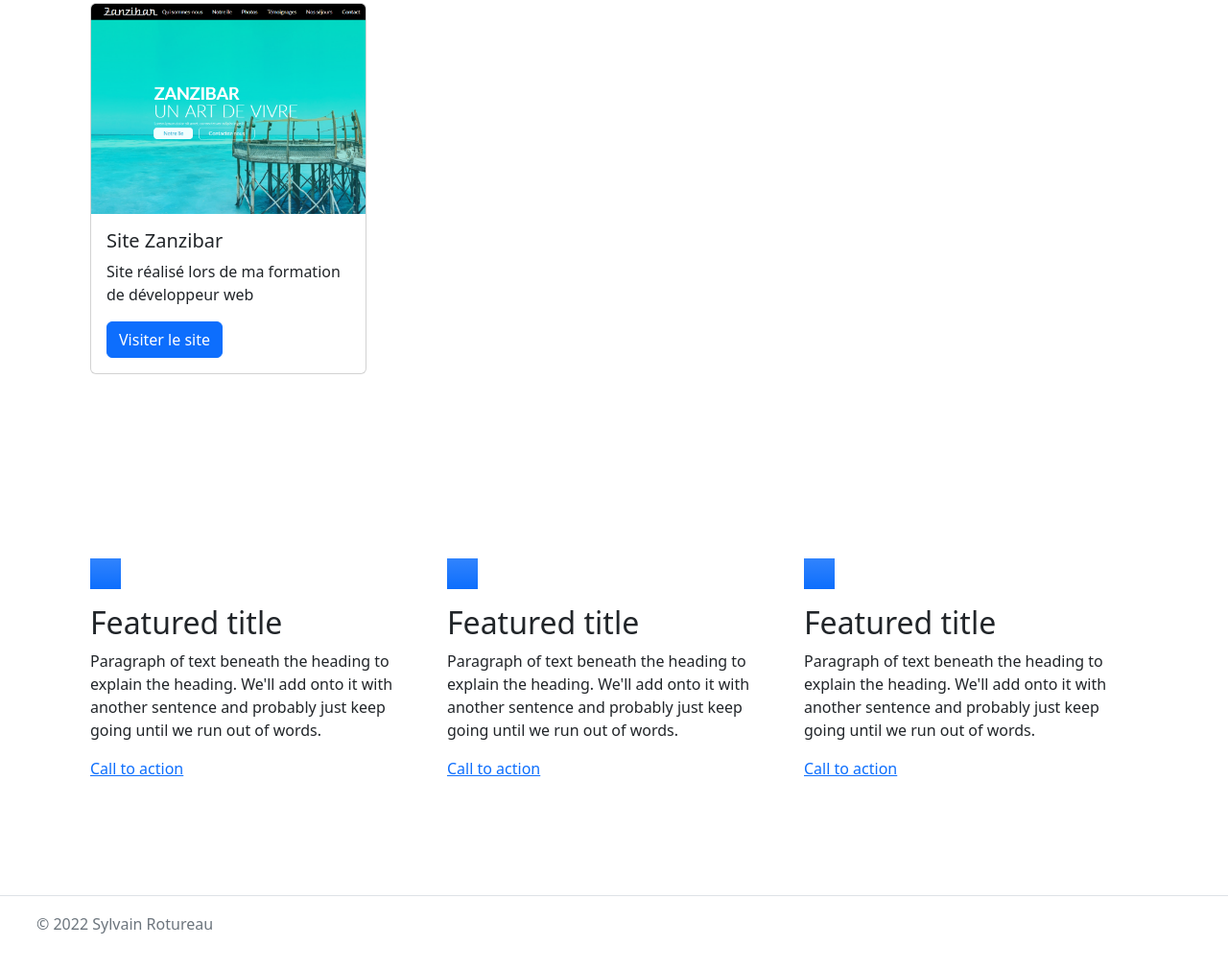
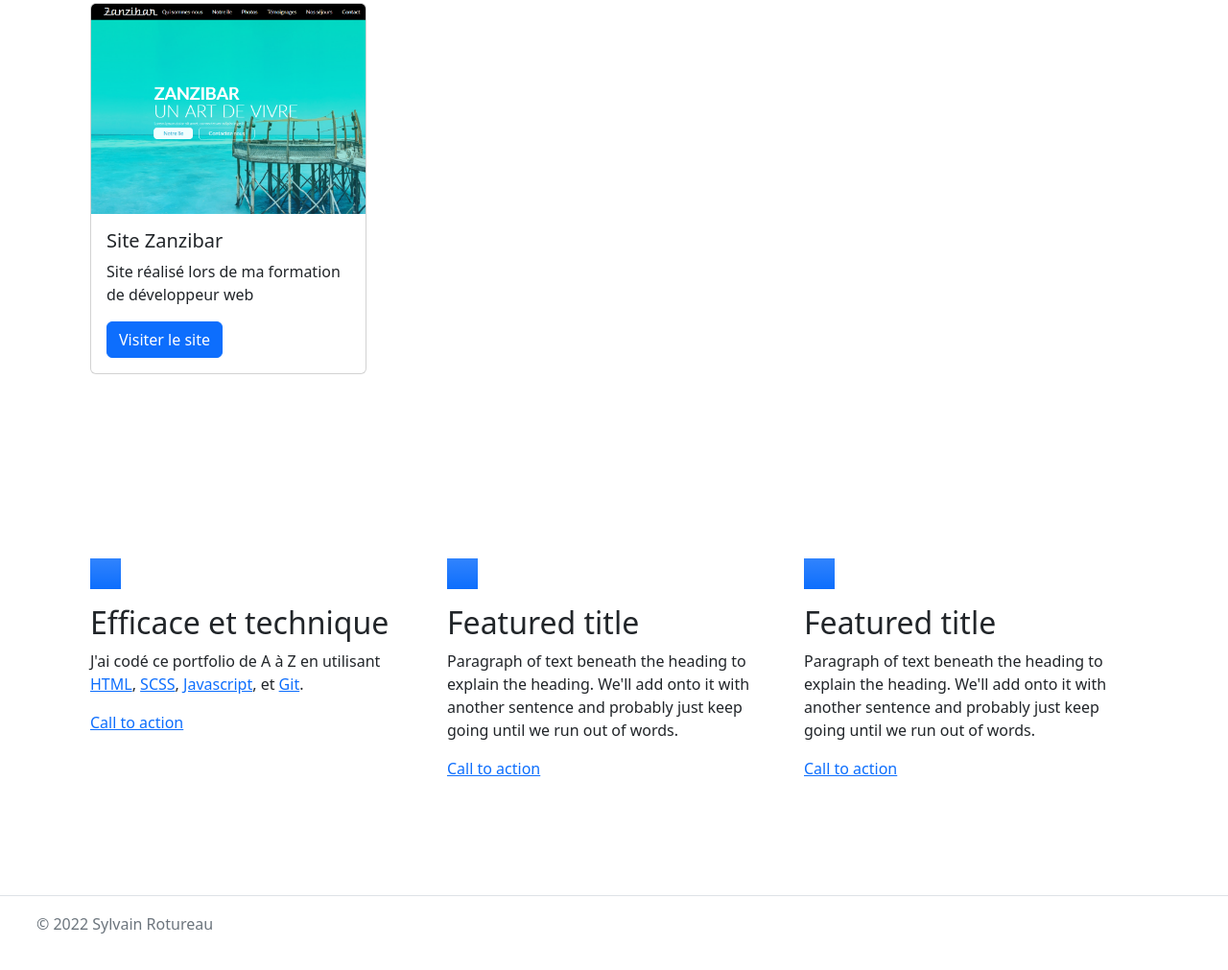
Before and after one commit to sylvainrotureau/portfolio2, a plain HTML site: page index.html in a window 1280 px wide. Shown: the part 1381-2392 px from the top of the page at 96% size. Drawn offline with nearby package versions, Linux system fonts and the light colour scheme.

Commit message:
small updates

```diff
--- a/index.html
+++ b/index.html
@@ -119,9 +119,15 @@
                         <use xlink:href="#collection"></use>
                     </svg>
                 </div>
-                <h2>Featured title</h2>
-                <p>Paragraph of text beneath the heading to explain the heading. We'll add onto it with another sentence
-                    and probably just keep going until we run out of words.</p>
+                <h2>Efficace et technique</h2>
+                <p>
+                    J'ai codé ce portfolio de A à Z en utilisant
+                    <a href="https://g.co/kgs/9BcJbw" target="_blank">HTML</a>,
+                    <a href="https://g.co/kgs/xY7qDk" target="_blank">SCSS</a>,
+                    <a href="https://g.co/kgs/seRBmU" target="_blank">Javascript</a>,
+                    et
+                    <a href="https://g.co/kgs/sxqvXa" target="_blank">Git</a>.
+                    </p>
                 <a href="#" class="icon-link d-inline-flex align-items-center">
                     Call to action
                     <svg class="bi" width="1em" height="1em">
```
